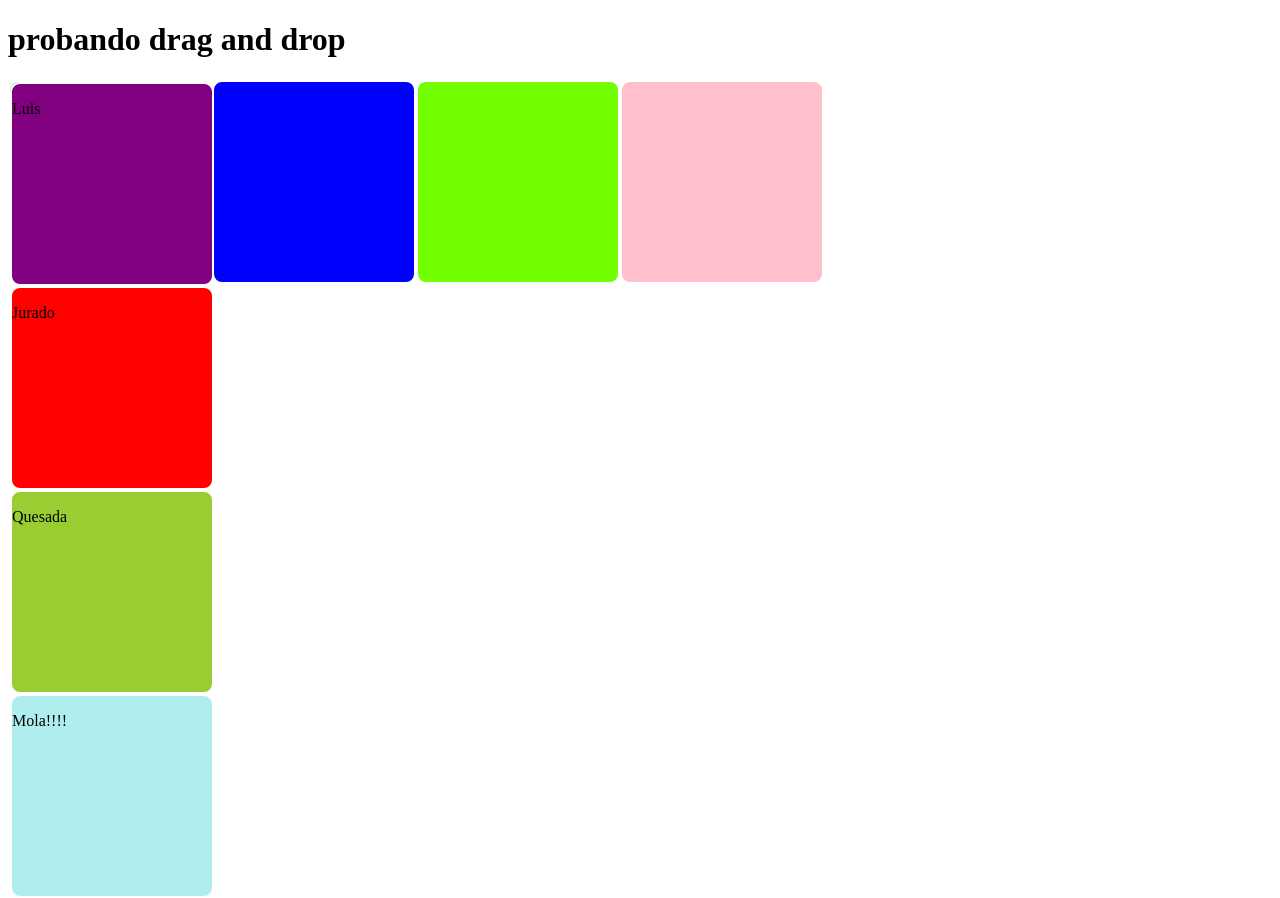
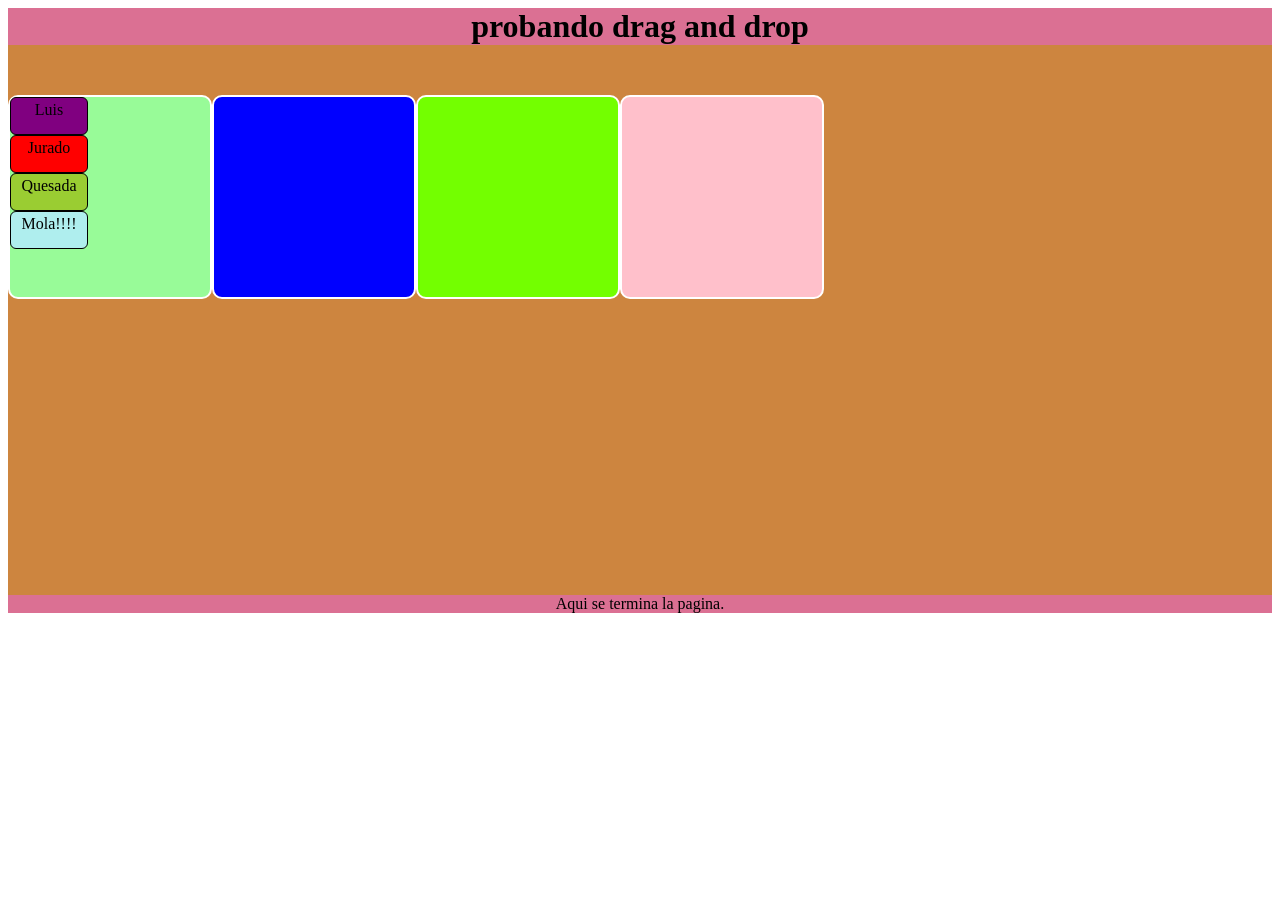
Before and after one commit to Mantecorso/draganddropeasy1, a plain HTML site: page index.html in a window 1280 px wide. After the commit the page ends 800 px from the top, so only its background shows below. Drawn offline with Linux system fonts and the light colour scheme.

Commit message:
CSS ready y HTML ready

```diff
--- a/estilos.css
+++ b/estilos.css
@@ -9,6 +9,44 @@
         border-radius: 10px;
  cursor:move;
 }
+
+.colu {
+  width: 70px;
+  height: 30px;
+  border-radius: 6px;
+  text-align: center;
+  border: 1px solid black;
+  padding: 3px;
+}
+
+footer {
+  background-color: palevioletred;
+  text-align: center;
+}
+
+header {
+  background-color: palevioletred;
+  text-align: center;
+}
+
+section {
+  background-color: peru;
+  text-align: center;
+  height: 500px;
+  padding-top: 50px;
+}
+
+h1 {
+  margin: 0px;
+  padding: 0px;
+}
+
+p {
+  margin: 0px;
+  padding: 0px;
+}
+
+
 .columna.over {
   border: 2px solid #FF0000;
 }
--- a/index.html
+++ b/index.html
@@ -13,25 +13,25 @@
 <body>
     <header><h1>probando drag and drop</h1></header>
     <section>
-        <div ondragover="ondragover(event)" ondrop="ondrop(event)" class="columna" id="green">
-            <div draggable="true" ondragstart="ondragstart(event)" ondragend="end(event)" class="columna" id="purple">
+        <div ondragover="ondragover(event)" ondrop="ondrop(event)" ondragenter="enter(event)" class="columna" id="green">
+            <div draggable="true" ondragstart="ondragstart(event)" ondragend="end(event)" class="colu" id="purple">
                 <p>Luis</p>
             </div>
-            <div draggable="true" ondragstart="ondragstart(event)" ondragend="end(event)" class="columna" id="red">
+            <div draggable="true" ondragstart="ondragstart(event)" ondragend="end(event)" class="colu" id="red">
                 <p>Jurado</p>
             </div>
-            <div draggable="true" ondragstart="ondragstart(event)" ondragend="end(event)" class="columna" id="yellow">
+            <div draggable="true" ondragstart="ondragstart(event)" ondragend="end(event)" class="colu" id="yellow">
                 <p>Quesada</p>
             </div>
-            <div draggable="true" ondragstart="ondragstart(event)" ondragend="end(event)" class="columna" id="white">
+            <div draggable="true" ondragstart="ondragstart(event)" ondragend="end(event)" class="colu" id="white">
                 <p>Mola!!!!</p>
             </div>
         </div>
-        <div ondragover="ondragover(event)" ondrop="ondrop(event)" class="columna" id="black"></div>
-        <div ondragover="ondragover(event)" ondrop="ondrop(event)" class="columna" id="orange"></div>
-        <div ondragover="ondragover(event)" ondrop="ondrop(event)" class="columna" id="pink"></div>
+        <div ondragover="ondragover(event)" ondrop="ondrop(event)" ondragenter="enter(event)" class="columna" id="black"></div>
+        <div ondragover="ondragover(event)" ondrop="ondrop(event)" ondragenter="enter(event)" class="columna" id="orange"></div>
+        <div ondragover="ondragover(event)" ondrop="ondrop(event)" ondragenter="enter(event)" class="columna" id="pink"></div>
     </section>
-    <footer></footer>
+    <footer><p>Aqui se termina la pagina.</p></footer>
     <script src="drag.js"></script>
 </body>
 
```
